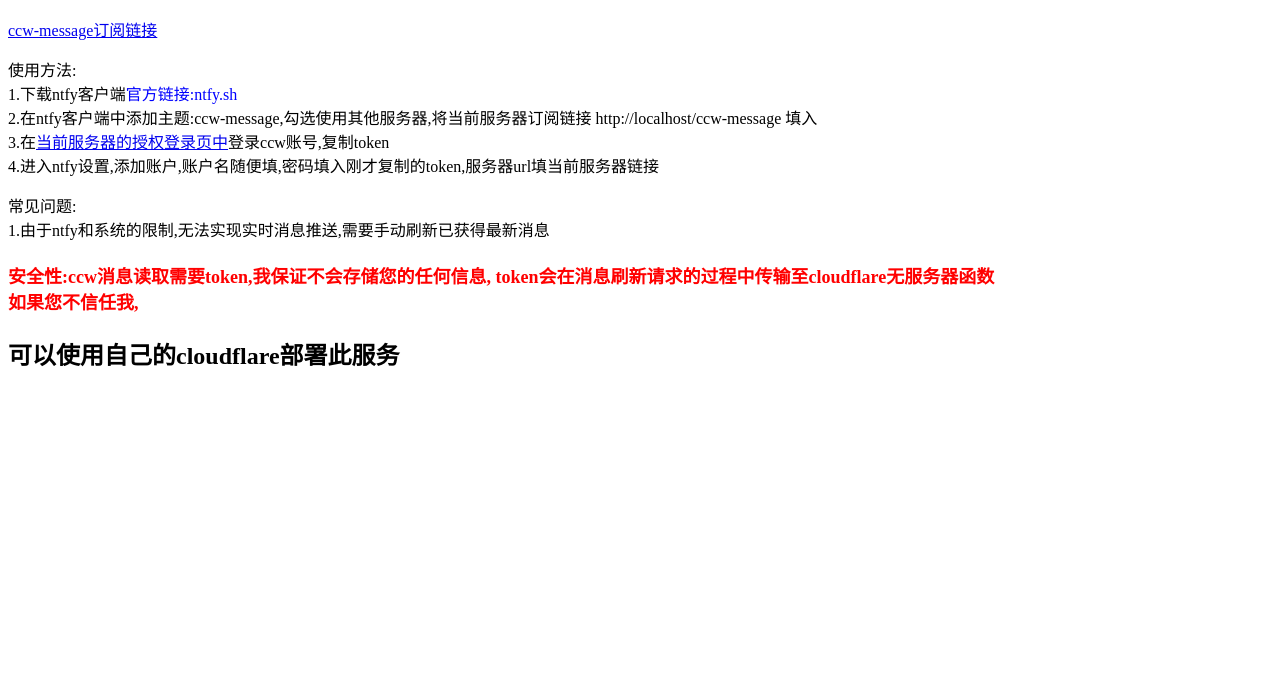
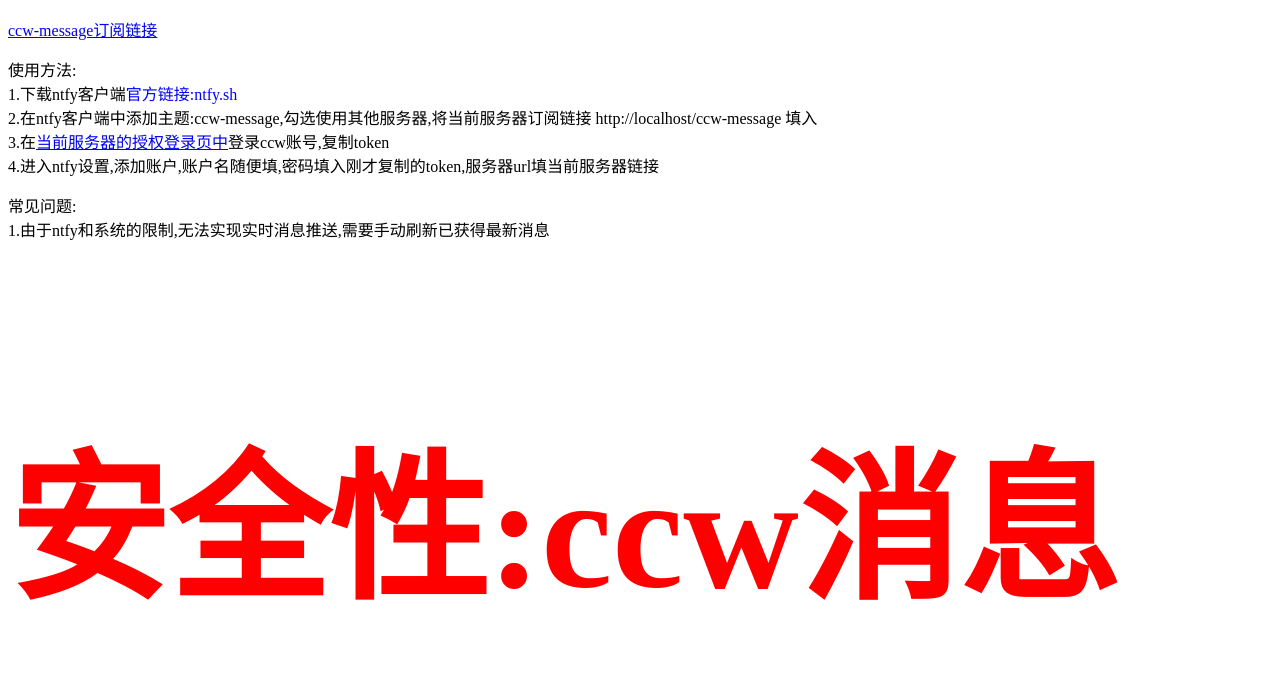
Before and after one commit to BenPaoDeXiaoZhi/ccw-message-server-ntfy, a website: page public/index.html in a window 1280 px wide. Shown: the part 118-794 px from the top of the page. Drawn offline with Linux system fonts and the light colour scheme.

Commit message:
更新 index.html

```diff
--- a/public/index.html
+++ b/public/index.html
@@ -19,11 +19,11 @@
     常见问题:<br>
     1.由于ntfy和系统的限制,无法实现实时消息推送,需要手动刷新已获得最新消息<br>
 </p>
-<h1><p style="color: red;font-size: large;">
+<h1><p style="color: red;font-size: 5em;">
     安全性:ccw消息读取需要token,我保证不会存储您的任何信息,
     token会在消息刷新请求的过程中传输至cloudflare无服务器函数<br>
     如果您不信任我,
-    <h2>可以使用自己的cloudflare部署此服务</h2>
+    可以使用自己的cloudflare部署此服务
 </p></h1>
 <script>
     // 获取当前页面的URL
```
